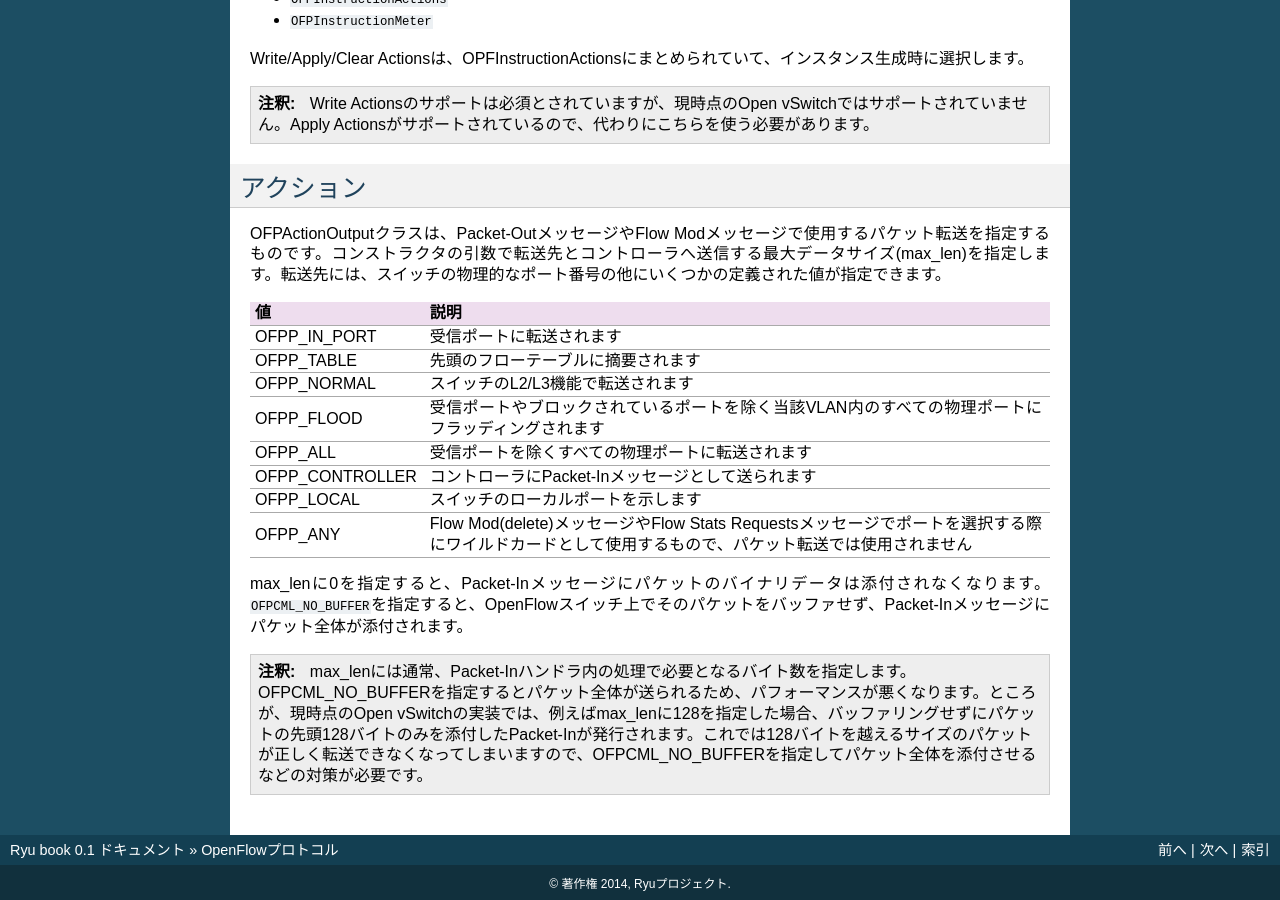
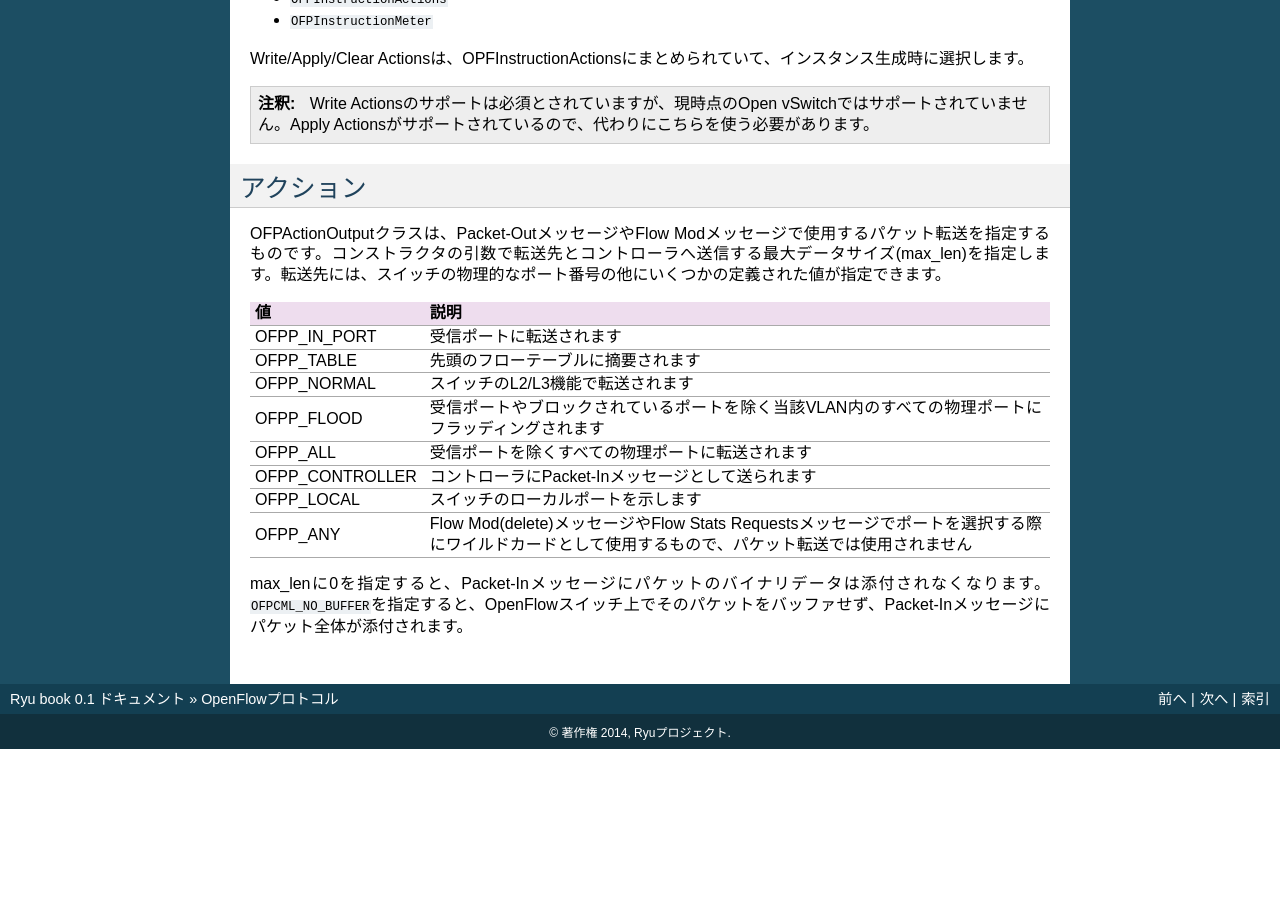
Before and after one commit to osrg/ryu-book, a Sphinx documentation site: the page built from ja/source/openflow_protocol.rst, in a window 1280 px wide and 900 px high, scrolled down 2008 px. Built offline with Sphinx 7.4.7, drawn with Linux system fonts in a browser that asks for light colours; after the commit the page ends 2757 px from its top, so only the background shows below that; some of the changed text lies outside the part shown.

Commit message:
openflow_protocol: improve wording

```diff
--- a/ja/source/openflow_protocol.rst
+++ b/ja/source/openflow_protocol.rst
@@ -3,7 +3,7 @@
 OpenFlowプロトコル
 ==================
 
-本章では、これまで詳しく説明していなかったマッチとインストラクションおよび
+本章では、OpenFlowプロトコルで定義されている、マッチとインストラクションおよび
 アクションについて説明します。
 
 マッチ
@@ -145,13 +145,3 @@ OFPP_ANY          Flow Mod(delete)メッセージやFlow Stats Requestsメッセ
 max_lenに0を指定すると、Packet-Inメッセージにパケットのバイナリデータは
 添付されなくなります。 ``OFPCML_NO_BUFFER`` を指定すると、OpenFlowスイッチ上
 でそのパケットをバッファせず、Packet-Inメッセージにパケット全体が添付されます。
-
-.. NOTE::
-
-   max_lenには通常、Packet-Inハンドラ内の処理で必要となるバイト数を指定
-   します。OFPCML_NO_BUFFERを指定するとパケット全体が送られるため、パフォー
-   マンスが悪くなります。ところが、現時点のOpen vSwitchの実装では、例えば
-   max_lenに128を指定した場合、バッファリングせずにパケットの先頭128バイト
-   のみを添付したPacket-Inが発行されます。これでは128バイトを越えるサイズの
-   パケットが正しく転送できなくなってしまいますので、OFPCML_NO_BUFFERを指定
-   してパケット全体を添付させるなどの対策が必要です。
```
